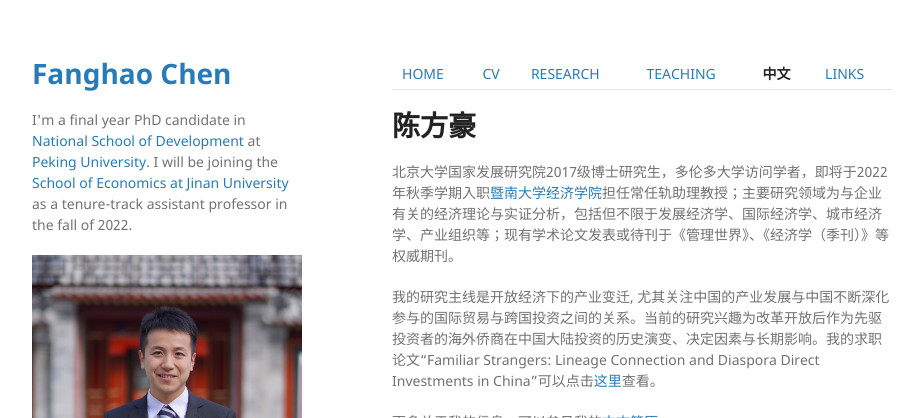
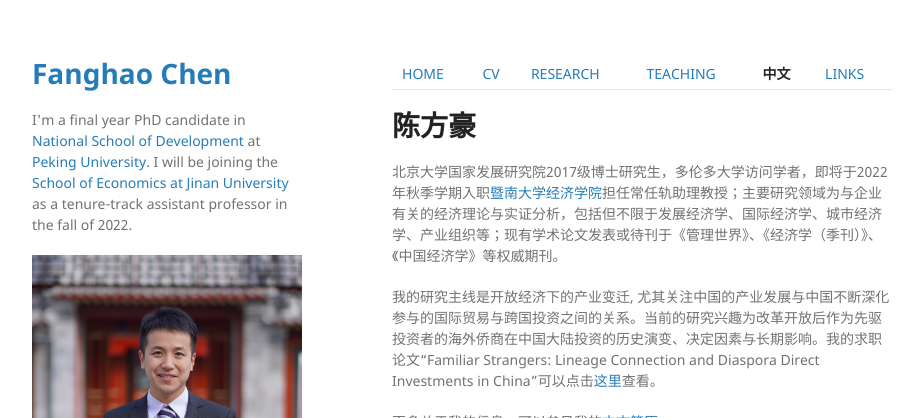
Before and after one commit to FanghaoChen/homepage, a Jekyll site: the page built from chinesepage.md, in a window 1280 px wide and 1054 px high. Shown: the top 418 px of the window, without its empty margins (178-1098 px from the left). Built offline with Jekyll 4.4.1, drawn with Linux system fonts in a browser that asks for light colours; our own code applies the rules of GitHub Pages for plain Markdown files.

Commit message:
Update chinesepage.md

```diff
--- a/chinesepage.md
+++ b/chinesepage.md
@@ -2,7 +2,7 @@
 
 # 陈方豪
 
-北京大学国家发展研究院2017级博士研究生，多伦多大学访问学者，即将于2022年秋季学期入职[暨南大学经济学院](https://ec.jnu.edu.cn/)担任常任轨助理教授；主要研究领域为与企业有关的经济理论与实证分析，包括但不限于发展经济学、国际经济学、城市经济学、产业组织等；现有学术论文发表或待刊于《管理世界》、《经济学（季刊）》等权威期刊。
+北京大学国家发展研究院2017级博士研究生，多伦多大学访问学者，即将于2022年秋季学期入职[暨南大学经济学院](https://ec.jnu.edu.cn/)担任常任轨助理教授；主要研究领域为与企业有关的经济理论与实证分析，包括但不限于发展经济学、国际经济学、城市经济学、产业组织等；现有学术论文发表或待刊于《管理世界》、《经济学（季刊）》、《中国经济学》等权威期刊。
 
 我的研究主线是开放经济下的产业变迁, 尤其关注中国的产业发展与中国不断深化参与的国际贸易与跨国投资之间的关系。当前的研究兴趣为改革开放后作为先驱投资者的海外侨商在中国大陆投资的历史演变、决定因素与长期影响。我的求职论文“Familiar Strangers: Lineage Connection and Diaspora Direct Investments in China”可以点击[这里](./assets/familiar_stranger_draft_220303.pdf)查看。
 
```
